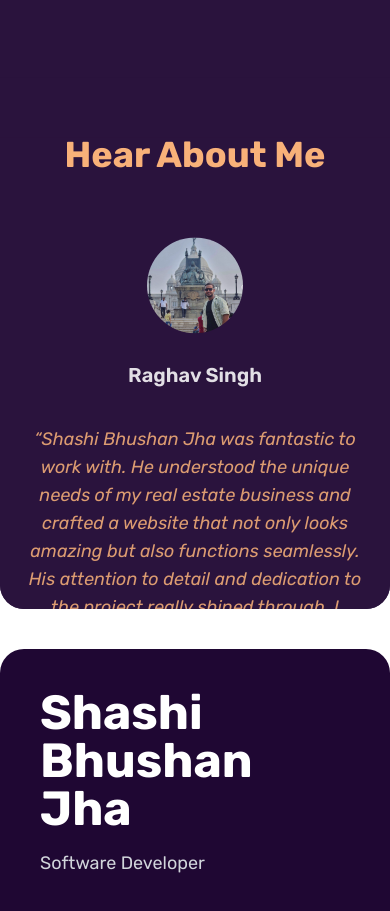
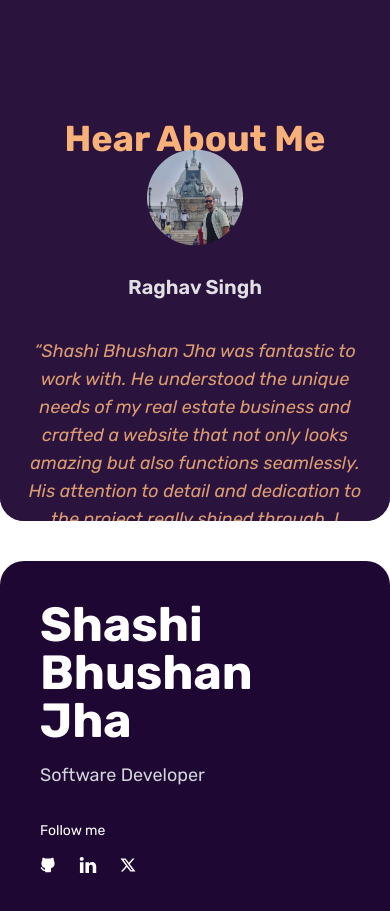
Before and after one commit to monk-27/portfolio, a Next.js app: page /about in a window 390 px wide. Shown: the part 5240-6151 px from the top of the page. Built offline with nearby package versions, Linux system fonts and the light colour scheme.

Commit message:
color changes

```diff
--- a/src/components/pages/sections/ContactPage/Services.tsx
+++ b/src/components/pages/sections/ContactPage/Services.tsx
@@ -15,7 +15,7 @@
     return (
         <div className="px-4">
             <div data-scroll data-scroll-speed={0.1}>
-                <Heading level={2}>Services I provide</Heading>
+                <Heading className="text-[#F8B179]" level={2}>Services I provide</Heading>
             </div>
             <div
                 data-scroll
--- a/src/components/pages/sections/Hero/ContactHero.tsx
+++ b/src/components/pages/sections/Hero/ContactHero.tsx
@@ -19,8 +19,8 @@
 
     return (
 
-        <div className="flex flex-col items-center bg-[#abacb2] py-12 px-6 relative">
-            <h1 className="text-3xl sm:text-5xl font-bold text-[#161E31] mb-6">
+        <div className="flex flex-col items-center bg-[#2A133D]py-12 px-6 relative">
+            <h1 className="text-3xl sm:text-5xl font-bold text-[#F8B179] mb-6">
                 Contact Us
             </h1>
 
@@ -60,7 +60,7 @@
                 </div>
 
                 {/* Right Card */}
-                <div className="bg-[#161E31] p-8 rounded-lg shadow-md flex flex-col items-center justify-center w-full relative sm:w-[65%] sm:-ml-16">
+                <div className="bg-[#1F0733] p-8 rounded-lg shadow-md flex flex-col items-center justify-center w-full relative sm:w-[65%] sm:-ml-16">
                     <Image
                         src='/contact.gif'
                         alt="Illustration"
--- a/src/components/ui/common/Testimonials.tsx
+++ b/src/components/ui/common/Testimonials.tsx
@@ -47,8 +47,8 @@
     }, [currentTestimonial]);
 
     return (
-        <div className="container mx-auto relative max-w-screen-lg px-6 mt-5 flex-col-center-center gap-10 bg-inherit">
-            <Heading level={3} className="text-center mb-10 text-[#F8B179]">
+        <div className="container mx-auto relative max-w-screen-lg px-1 mt-1 flex-col-center-center gap-1 bg-inherit">
+            <Heading level={3} className="text-center mb-1 text-[#F8B179]">
                 Hear About Me
             </Heading>
             <div
```
